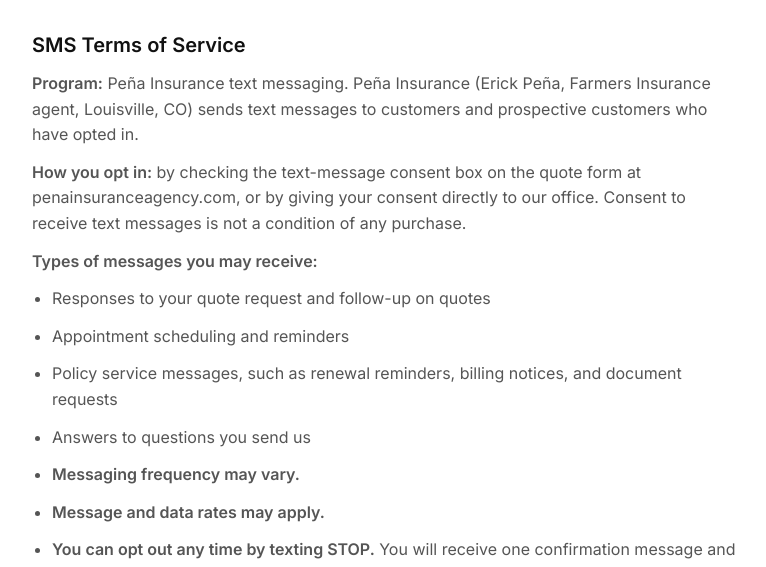
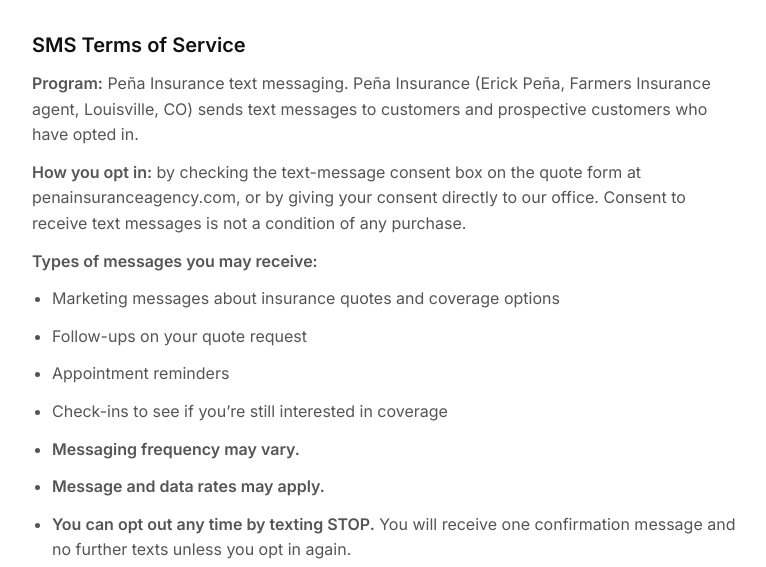
Before and after one commit to penainsurance/website, a plain HTML site: page terms.html in a window 1280 px wide. Shown: the part 199-766 px from the top of the page, without its empty margins (252-1018 px from the left). Drawn offline with nearby package versions, Linux system fonts and the light colour scheme.

Commit message:
SMS consent and terms: list marketing message types
Co-Authored-By: Claude Opus 5.5 <noreply@anthropic.com>

```diff
--- a/terms.html
+++ b/terms.html
@@ -22,10 +22,10 @@
     <p><strong>How you opt in:</strong> by checking the text-message consent box on the quote form at penainsuranceagency.com, or by giving your consent directly to our office. Consent to receive text messages is not a condition of any purchase.</p>
     <p><strong>Types of messages you may receive:</strong></p>
     <ul>
-      <li>Responses to your quote request and follow-up on quotes</li>
-      <li>Appointment scheduling and reminders</li>
-      <li>Policy service messages, such as renewal reminders, billing notices, and document requests</li>
-      <li>Answers to questions you send us</li>
+      <li>Marketing messages about insurance quotes and coverage options</li>
+      <li>Follow-ups on your quote request</li>
+      <li>Appointment reminders</li>
+      <li>Check-ins to see if you’re still interested in coverage</li>
     </ul>
     <ul>
       <li><strong>Messaging frequency may vary.</strong></li>
```
Also changed, not shown: index.html (+1 -1 lines).
